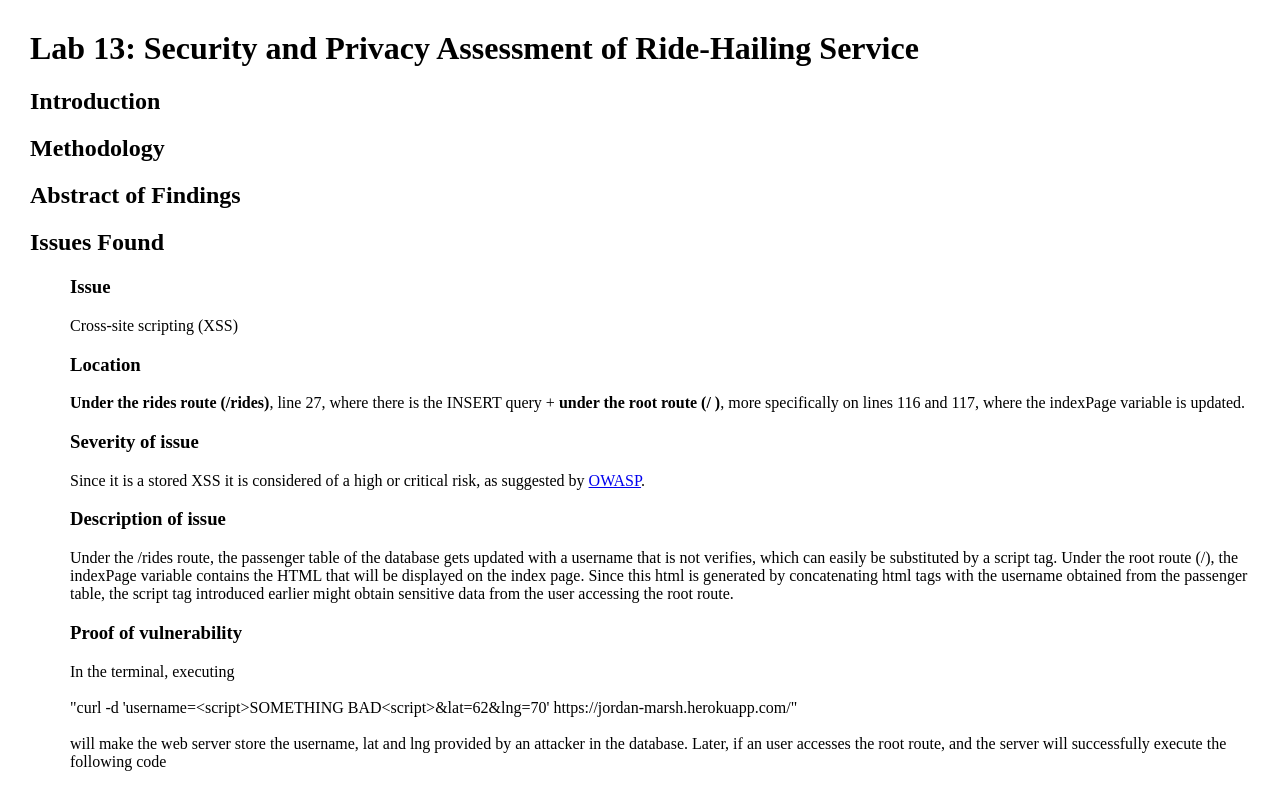
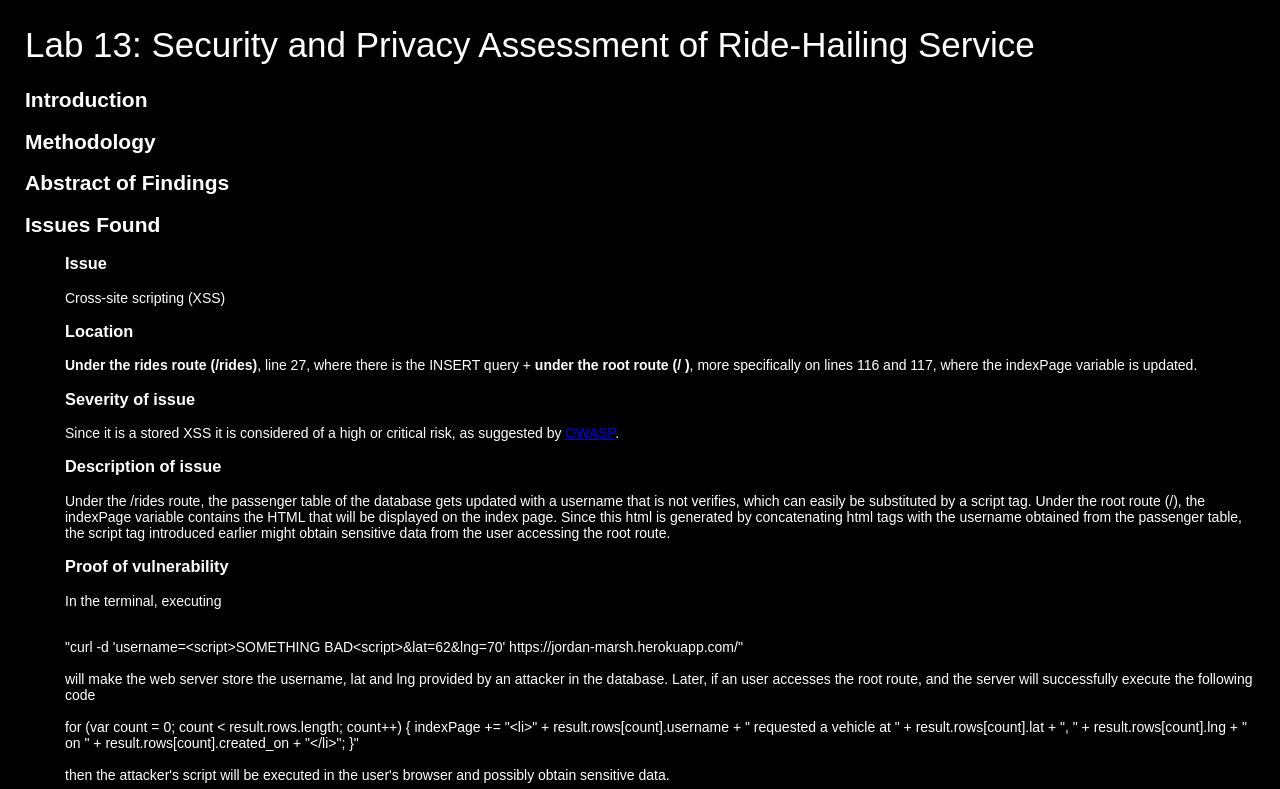
Before and after one commit to kamibrumi/comp120-cbrumar, a plain HTML site: page security/index.html in a window 1280 px wide. Shown: the top 789 px of the page. Drawn offline with Linux system fonts and the light colour scheme.

Commit message:
finished second vulnerability

```diff
--- a/security/index.html
+++ b/security/index.html
@@ -30,6 +30,7 @@
     <h3>Proof of vulnerability</h3>
     In the terminal, executing
     <br><br>
+    <p>
     "curl -d 'username=&lt;script&gt;SOMETHING BAD&lt;script&gt;&lat=62&lng=70' https://jordan-marsh.herokuapp.com/"
     <br><br>
     will make the web server store the username, lat and lng provided by an attacker in the database. Later, if an user accesses the
@@ -73,9 +74,9 @@
         * Use LIMIT and other SQL controls within queries to prevent mass disclosure of records in case of SQL injection.<br>
     Source: <a href="https://owasp.org/www-project-top-ten/OWASP_Top_Ten_2017/Top_10-2017_A1-Injection" target="_blank">OWASP</a></p>
     <h3>Conclusion</h3>
-    <p></p>
+    <p>In conclusion, SQL injection is a web security vulnerability that allows an attacker to interfere with the queries that an application makes to its database. It can be prevented in many different ways, but mainly keeping data separate from commands and queries.</p>
 </div>
-
+<hr>
 <div class="issue_div">
     <h3>Issue</h3>
     <p></p>
--- a/security/style.css
+++ b/security/style.css
@@ -1,6 +1,22 @@
+
 body {
-    margin: 30px;
+    margin: 25px;
+    background-color: rgb(0,0,0);
+    font-family: arial, sans-serif;
+    font-size: 14px;
+    color: white;
 }
+
+/* Applies to all <h1>...</h1> elements. */
+h1 {
+    font-size: 35px;
+    font-weight: normal;
+    margin-top: 5px;
+}
+
+/* Applies to all elements with <... class="someclass"> specified. */
+p { color: white; }
+
 
 div.issue_div {
     margin-left: 40px;
```
